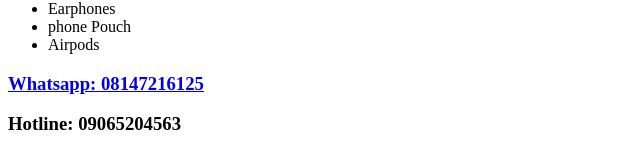
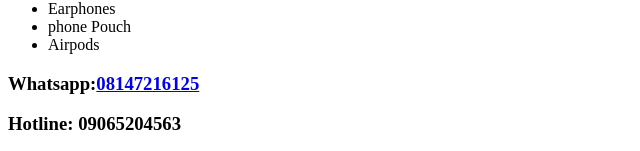
Before and after one commit to Manuelkingoriginal/Awesome-project, a plain HTML site: page awesome.html in a window 1280 px wide. Shown: the part 665-816 px from the top of the page, without its empty margins (0-640 px from the left). Drawn offline with Linux system fonts and the light colour scheme.

Commit message:
changed file name to index

```diff
--- a/awesome.html
+++ b/awesome.html
@@ -23,7 +23,7 @@
         <li>phone Pouch</li>
         <li>Airpods</li>
     </ul>
-    <a href="https://wa.me/message/IFKMFWFWIJNXO1"><h3>Whatsapp: 08147216125</h3></a>
+    <h3>Whatsapp:<a href="https://wa.me/message/IFKMFWFWIJNXO1">08147216125</a></h3>
     <h3>Hotline: 09065204563</h3>
 
 
```
